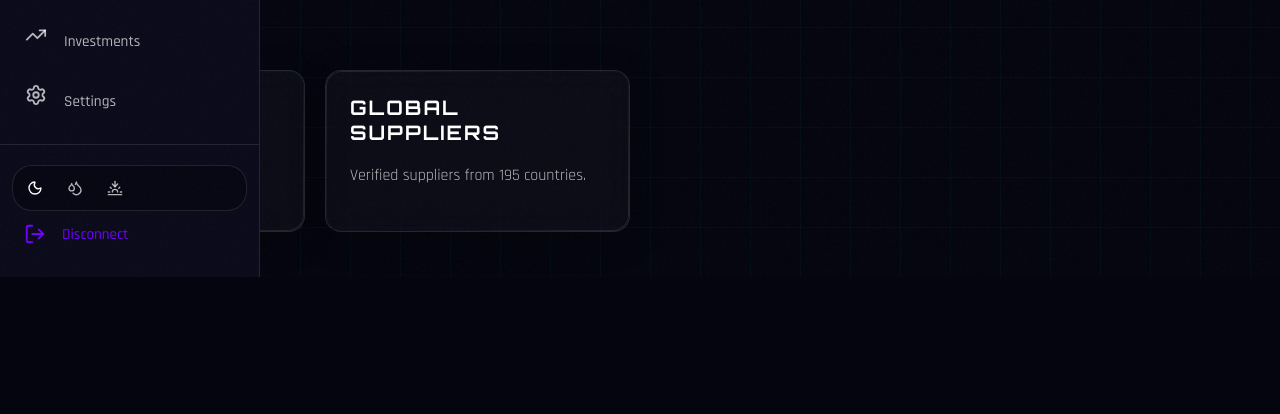
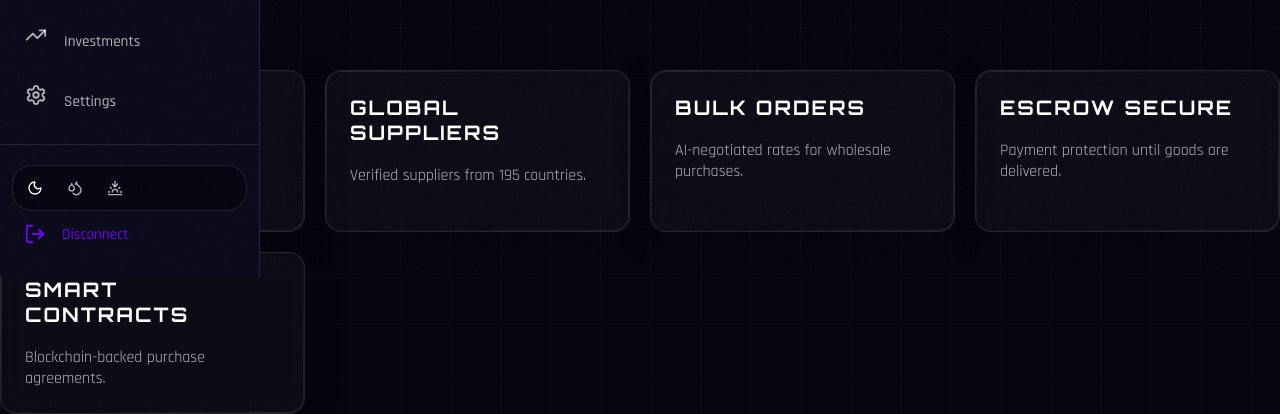
Before and after one commit to zackafrica28/AI-AFRICA, a Next.js app: page /buy in a window 1280 px wide. Shown: the part 523-937 px from the top of the page. Before the commit the page ends 800 px from the top, so only its background shows below. Built offline with nearby package versions, Linux system fonts and the light colour scheme; no server answers.

Commit message:
Update page.tsx

```diff
--- a/src/app/buy/page.tsx
+++ b/src/app/buy/page.tsx
@@ -1,4 +1,5 @@
 "use client";
+
 import ModulePage from "@/components/ui/ModulePage";
 import HolographicCard from "@/components/ui/HolographicCard";
 import HoloFeed from "@/components/ui/HoloFeed";
@@ -8,16 +9,41 @@ export default function BuyPage() {
   return (
     <ModulePage title="Buy Marketplace" subtitle="Global Sourcing & Procurement">
       <HoloFeed />
-            <div style={{ marginTop: '2rem' }}>
-                <h2 className="neon-text" style={{ marginBottom: '1.5rem' }}>Neural Market Assets</h2>
+
+      <div style={{ marginTop: "2rem" }}>
+        <h2 className="neon-text" style={{ marginBottom: "1.5rem" }}>
+          Neural Market Assets
+        </h2>
+
         <MarketplaceFeed />
       </div>
-            <div style={{ display: 'grid', gridTemplateColumns: 'repeat(auto-fill, minmax(300px, 1fr))', gap: '20px', marginTop: '40px' }}>
+
+      <div
+        style={{
+          display: "grid",
+          gridTemplateColumns: "repeat(auto-fill, minmax(300px, 1fr))",
+          gap: "20px",
+          marginTop: "40px",
+        }}
+      >
         <HolographicCard title="Global App Search">
           <p>Aggregate results from all small business apps.</p>
         </HolographicCard>
+
         <HolographicCard title="Global Suppliers">
           <p>Verified suppliers from 195 countries.</p>
+        </HolographicCard>
+
+        <HolographicCard title="Bulk Orders">
+          <p>AI-negotiated rates for wholesale purchases.</p>
+        </HolographicCard>
+
+        <HolographicCard title="Escrow Secure">
+          <p>Payment protection until goods are delivered.</p>
+        </HolographicCard>
+
+        <HolographicCard title="Smart Contracts">
+          <p>Blockchain-backed purchase agreements.</p>
         </HolographicCard>
       </div>
     </ModulePage>
```
Lines whose indentation alone changed are shown as unchanged.
